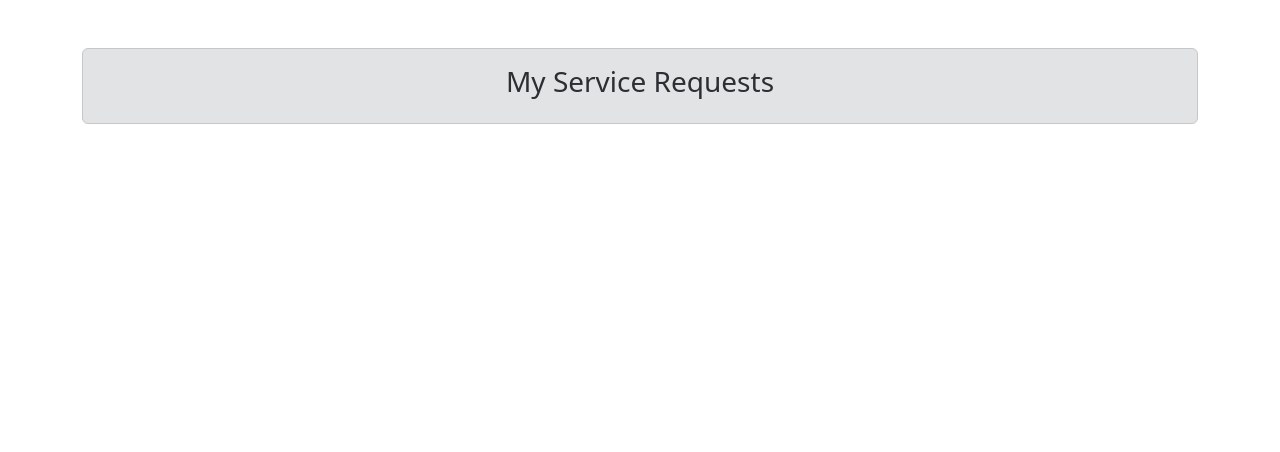
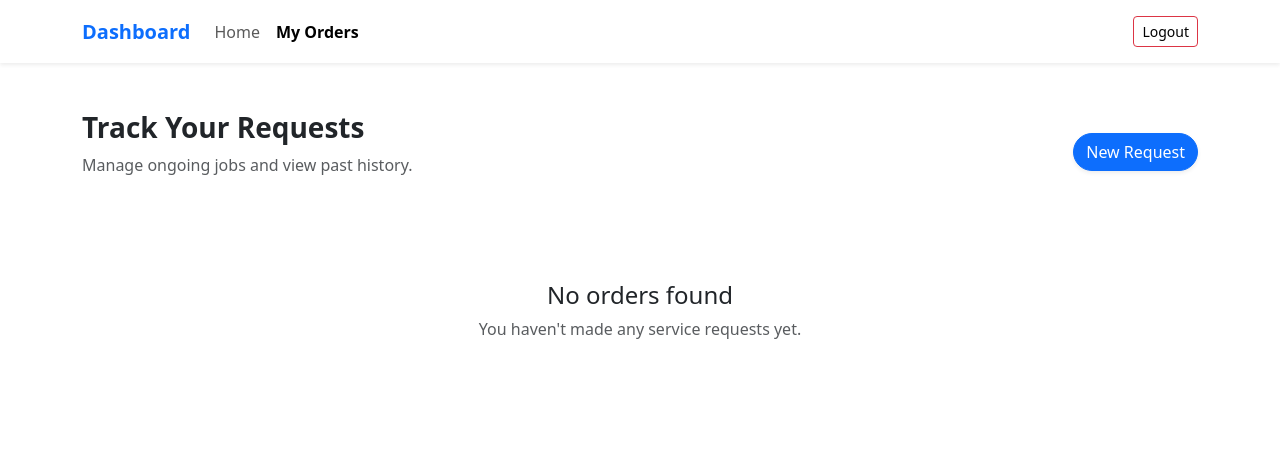
Before and after one commit to BIKRAM-GORAI/hyper-local-skillexchange, a Flask app: page /my_orders in a window 1280 px wide. Shown: the top 452 px of the page. Run offline with Flask 3, Linux system fonts and the light colour scheme; the visitor is signed in with stand-in values (Sample User, id 1).

Commit message:
my orders ui change bids indicating spinner in consumer dashboard and ui improvement in provider dashboard

```diff
--- a/app.py
+++ b/app.py
@@ -3,7 +3,7 @@ from flask import Flask, request, render_template, redirect, url_for, session, g
 from flask_sqlalchemy import SQLAlchemy
 from werkzeug.security import generate_password_hash, check_password_hash
 from math import radians, cos, sin, asin, sqrt
-
+from sqlalchemy.sql import func
 
 app = Flask(__name__)
 app.config['SQLALCHEMY_DATABASE_URI'] = 'sqlite:///mydatabase.db'
@@ -76,6 +76,16 @@ class bids(db.Model):
     con_id=db.Column(db.Integer, nullable=False)
     prov_id=db.Column(db.Integer, nullable=False)
     msg=db.Column(db.String(500), nullable=False)
+
+
+class reviews(db.Model):
+    id = db.Column(db.Integer, primary_key=True)
+    req_id = db.Column(db.Integer, nullable=False)
+    consumer_id = db.Column(db.Integer, nullable=False)
+    provider_id = db.Column(db.Integer, nullable=False)
+    rating = db.Column(db.Integer, nullable=False)
+    comment = db.Column(db.String(500), nullable=True)
+    created_at = db.Column(db.DateTime, default=db.func.current_timestamp())
 
 
 @app.route('/', methods=['GET', 'POST'])#login
@@ -153,8 +163,18 @@ def consumer_dashboard():
     ser_req=service_request.query.filter_by(consumer_id=id).all()
     # print(ser_req)
     # print(ser_req[0].service_title,ser_req[0].service_type)
+    active_req_ids = [r.id for r in ser_req if r.is_active]
+
+    requests_with_bids = []
+    if active_req_ids:
+        # Query bids only for these ACTIVE requests
+        active_bids_query = db.session.query(bids.ser_req_id)\
+                        .filter(bids.ser_req_id.in_(active_req_ids))\
+                        .distinct().all()
+
+        requests_with_bids = [r[0] for r in active_bids_query]
     print("count: ",len(ser_req),ser_req)
-    return render_template('consumer/consumer_dashboard.html',user=current_user_object,requests=ser_req)
+    return render_template('consumer/consumer_dashboard.html',user=current_user_object,requests=ser_req,requests_with_bids=requests_with_bids)
 
 @app.route('/add_requests',methods=['GET', 'POST'])
 def add_service_request():
@@ -190,25 +210,39 @@ def add_service_request():
         return redirect(url_for('consumer_dashboard'))
     return render_template('consumer/service_request.html')
 
+from sqlalchemy.sql import func # Import this at the top
+
 @app.route('/view_bids/<int:req_id>')
 def view_bids(req_id):
     if 'user_id' not in session:
         return redirect(url_for('login'))
 
-    # 1. Get the Service Request details
     req = service_request.query.get_or_404(req_id)
-
-    # Security: Ensure the logged-in consumer owns this request
     if req.consumer_id != session['user_id']:
-        flash("You are not authorized to view this request.")
+        flash("Unauthorized")
         return redirect(url_for('consumer_dashboard'))
 
-    # 2. Fetch Bids AND the Provider Name
-    # We join 'bids' with 'users' to get the full_name of the provider
-    # Result is a list of tuples: [(BidObject, UserObject), ...]
+    # Fetch Bids and Providers
     results = db.session.query(bids, users).join(users, bids.prov_id == users.id).filter(bids.ser_req_id == req_id).all()
 
-    return render_template('consumer/view_bids.html', service=req, bid_data=results)
+    # NEW: Calculate Stats for each Provider in the list
+    provider_stats = {}
+
+    for bid, provider in results:
+        # 1. Count completed jobs (where they were assigned and it is not active/inprogress)
+        # Note: Depending on your logic, you might just count rows in the 'reviews' table for confirmed completions
+        job_count = reviews.query.filter_by(provider_id=provider.id).count()
+
+        # 2. Calculate Average Rating
+        avg_rating_query = db.session.query(func.avg(reviews.rating)).filter(reviews.provider_id == provider.id).scalar()
+        avg_rating = round(avg_rating_query, 1) if avg_rating_query else 0
+
+        provider_stats[provider.id] = {
+            'count': job_count,
+            'rating': avg_rating
+        }
+
+    return render_template('consumer/view_bids.html', service=req, bid_data=results, stats=provider_stats)
 
 @app.route('/accept_bid/<int:bid_id>')
 def accept_bid(bid_id):
@@ -256,30 +290,41 @@ def my_orders():
 
     return render_template('consumer/my_orders.html', orders=orders)
 
-@app.route('/close_order/<int:req_id>')
+@app.route('/close_order/<int:req_id>', methods=['GET', 'POST'])
 def close_order(req_id):
     if 'user_id' not in session:
         return redirect(url_for('login'))
 
     req = service_request.query.get_or_404(req_id)
 
-    # Security check
-    if req.consumer_id != session['user_id']:
-        flash("Unauthorized")
-        return redirect(url_for('consumer_dashboard'))
+    # Check if form is submitted (The Review)
+    if request.method == "POST":
+        rating = int(request.form['rating'])
+        comment = request.form['comment']
 
-    # Mark as completed (You might want a new boolean 'is_completed' in your model,
-    # but for now, we can just set is_inprogress=False and is_active=False)
+        # 1. Create Review
+        new_review = reviews(
+            req_id=req.id,
+            consumer_id=session['user_id'],
+            provider_id=req.assigned_provider_id,
+            rating=rating,
+            comment=comment
+        )
+        db.session.add(new_review)
 
-    req.is_inprogress = False
-    req.is_active = False
+        # 2. Close the Order
+        req.is_inprogress = False
+        req.is_active = False
 
-    # Optional: Delete the request or move to a 'history' table if you prefer
-    # For now, we keep it but it's just 'inactive'
+        db.session.commit()
 
-    db.session.commit()
-    flash("Order marked as completed!")
-    return redirect(url_for('my_orders'))
+        flash("Job completed and review submitted!")
+        return redirect(url_for('my_orders'))
+
+    # If GET request, show the Review Page
+    # Pass the provider name so we can say "How was your experience with X?"
+    provider = users.query.get(req.assigned_provider_id)
+    return render_template('consumer/leave_review.html', req=req, provider=provider)
 
 @app.route('/provider_dashboard')
 def provider_dashboard():
--- a/templates/consumer/my_orders.html
+++ b/templates/consumer/my_orders.html
@@ -4,54 +4,129 @@
 {% endblock head %}
 {% block body %}
 
-<div class="container mt-5">
-    <div class="alert alert-secondary text-center">
-        <h3>My Service Requests</h3>
+<nav class="navbar navbar-expand-lg navbar-light bg-white shadow-sm sticky-top mb-5">
+  <div class="container">
+    <a class="navbar-brand fw-bold text-primary" href="{{ url_for('consumer_dashboard') }}">
+      <i class="bi bi-person-circle"></i> Dashboard
+    </a>
+    <button class="navbar-toggler" type="button" data-bs-toggle="collapse" data-bs-target="#navbarText"
+      aria-controls="navbarText" aria-expanded="false" aria-label="Toggle navigation">
+      <span class="navbar-toggler-icon"></span>
+    </button>
+    <div class="collapse navbar-collapse" id="navbarText">
+      <ul class="navbar-nav me-auto mb-2 mb-lg-0">
+        <li class="nav-item">
+          <a class="nav-link" href="{{ url_for('consumer_dashboard') }}">Home</a>
+        </li>
+        <li class="nav-item">
+          <a class="nav-link active fw-bold" href="#">My Orders</a>
+        </li>
+      </ul>
+      <span class="navbar-text">
+        <a href="{{url_for('logout')}}" class="btn btn-outline-danger btn-sm">Logout</a>
+      </span>
+    </div>
+  </div>
+</nav>
+
+<div class="container pb-5">
+
+    <div class="d-flex justify-content-between align-items-center mb-4">
+        <div>
+            <h3 class="fw-bold text-dark">Track Your Requests</h3>
+            <p class="text-muted">Manage ongoing jobs and view past history.</p>
+        </div>
+        <a href="{{ url_for('add_service_request') }}" class="btn btn-primary rounded-pill shadow-sm">
+            <i class="bi bi-plus-lg"></i> New Request
+        </a>
     </div>
 
-    <div class="row row-cols-1 g-4">
+    <div class="row row-cols-1 g-4 justify-content-center">
+
+        {% if orders|length == 0 %}
+            <div class="col-12 text-center py-5">
+                <div class="text-muted mb-3">
+                    <i class="bi bi-cart-x display-1 opacity-25"></i>
+                </div>
+                <h4>No orders found</h4>
+                <p class="text-muted">You haven't made any service requests yet.</p>
+            </div>
+        {% endif %}
+
         {% for req, provider in orders %}
-        <div class="col">
-            <div class="card shadow-sm">
-                <div class="card-header d-flex justify-content-between align-items-center
-                    {% if req.is_inprogress %}bg-success text-white{% elif req.is_active %}bg-warning text-dark{% else %}bg-secondary text-white{% endif %}">
+        <div class="col-lg-10">
+            <div class="card shadow-sm border-0 h-100 overflow-hidden
+                {% if req.is_inprogress %} border-start border-success border-5
+                {% elif req.is_active %} border-start border-warning border-5
+                {% else %} border-start border-secondary border-5 {% endif %}">
 
-                    <span><strong>{{ req.service_title }}</strong> ({{ req.service_type }})</span>
+                <div class="card-body p-4">
+                    <div class="d-flex justify-content-between align-items-start mb-3">
+                        <div>
+                            <h5 class="fw-bold mb-1">{{ req.service_title }}</h5>
+                            <span class="text-muted small">{{ req.service_type }} • Budget: ₹{{ req.budget }}</span>
+                        </div>
 
                         {% if req.is_inprogress %}
-                        <span class="badge bg-light text-success">In Progress</span>
+                            <span class="badge bg-success bg-opacity-10 text-success border border-success px-3 py-2 rounded-pill">
+                                <i class="bi bi-tools"></i> In Progress
+                            </span>
                         {% elif req.is_active %}
-                        <span class="badge bg-light text-dark">Pending Bids</span>
+                            <span class="badge bg-warning bg-opacity-10 text-dark border border-warning px-3 py-2 rounded-pill">
+                                <i class="bi bi-hourglass-split"></i> Pending Bids
+                            </span>
                         {% else %}
-                        <span class="badge bg-dark">Completed/Closed</span>
+                            <span class="badge bg-secondary bg-opacity-10 text-secondary border border-secondary px-3 py-2 rounded-pill">
+                                <i class="bi bi-check-all"></i> Completed
+                            </span>
                         {% endif %}
                     </div>
 
-                <div class="card-body">
-                    <p class="card-text">{{ req.desc }}</p>
-                    <p><strong>Budget:</strong> ${{ req.budget }}</p>
+                    <p class="card-text text-muted mb-4">{{ req.desc }}</p>
 
                     {% if req.is_inprogress and provider %}
-                        <div class="alert alert-light border">
-                            <h5>Provider Details:</h5>
-                            <p><strong>Name:</strong> {{ provider.full_name }}</p>
-                            <p><strong>Email:</strong> <a href="mailto:{{ provider.email }}">{{ provider.email }}</a></p>
+                        <div class="bg-light p-3 rounded mb-3">
+                            <h6 class="text-uppercase text-muted small fw-bold mb-2">Assigned Professional</h6>
+                            <div class="d-flex align-items-center justify-content-between flex-wrap">
+                                <div class="d-flex align-items-center mb-2 mb-md-0">
+                                    <div class="bg-white p-2 rounded-circle shadow-sm me-3">
+                                        <i class="bi bi-person-fill fs-5 text-primary"></i>
+                                    </div>
+                                    <div>
+                                        <div class="fw-bold">{{ provider.full_name }}</div>
+                                        <div class="small"><a href="mailto:{{ provider.email }}" class="text-decoration-none text-secondary">{{ provider.email }}</a></div>
+                                    </div>
+                                </div>
 
-                            <hr>
-                            <p class="text-muted small">Work is currently underway. Click below only when the job is done.</p>
                                 <a href="{{ url_for('close_order', req_id=req.id) }}"
-                               class="btn btn-danger"
-                               onclick="return confirm('Are you sure the work is finished?');">
-                               Mark as Completed
+                                   class="btn btn-danger btn-sm shadow-sm"
+                                   onclick="return confirm('Confirm that the work is completely finished?');">
+                                   <i class="bi bi-check-lg"></i> Mark as Completed
                                 </a>
                             </div>
+                        </div>
+                        <small class="text-success fst-italic">
+                            <i class="bi bi-info-circle"></i> Work is underway. Click 'Mark as Completed' only when the job is done.
+                        </small>
+
                     {% elif req.is_active %}
-                        <div class="text-muted">
-                            Looking for providers... <a href="{{ url_for('view_bids', req_id=req.id) }}">Check Bids</a>
+                        <div class="d-flex align-items-center bg-light p-3 rounded">
+                            <i class="bi bi-bell text-warning fs-4 me-3"></i>
+                            <div class="flex-grow-1">
+                                <strong>Providers are reviewing your request.</strong>
+                                <div class="small text-muted">Check if you have received any offers.</div>
                             </div>
+                            <a href="{{ url_for('view_bids', req_id=req.id) }}" class="btn btn-primary btn-sm">
+                                View Bids
+                            </a>
+                        </div>
+
                     {% else %}
-                         <p class="text-center text-muted"><em>This order is closed.</em></p>
+                        <div class="text-center p-2 text-muted">
+                            <small><em>This order was closed on {{ req.created_at.strftime('%Y-%m-%d') }} (approx)</em></small>
+                        </div>
                     {% endif %}
+
                 </div>
             </div>
         </div>
--- a/templates/provider/edit_bid.html
+++ b/templates/provider/edit_bid.html
@@ -17,7 +17,7 @@
         <div class="card-body p-4">
 
             <div class="mb-4 text-center">
-                <p class="mb-1 text-muted">Customer Budget: <strong>${{ service.budget }}</strong></p>
+                <p class="mb-1 text-muted">Customer Budget: <strong>₹{{ service.budget }}</strong></p>
                 <p class="text-muted fst-italic small">"{{ service.desc }}"</p>
                 <hr>
             </div>
--- a/templates/provider/place_bid.html
+++ b/templates/provider/place_bid.html
@@ -16,7 +16,7 @@
         <div class="card-body p-4">
 
             <div class="mb-4 text-center">
-                <h5 class="text-success fw-bold">Budget: ${{ service.budget }}</h5>
+                <h5 class="text-success fw-bold">Budget: ₹{{ service.budget }}</h5>
                 <p class="text-muted fst-italic">"{{ service.desc }}"</p>
                 <hr>
             </div>
--- a/updates.txt
+++ b/updates.txt
@@ -63,3 +63,9 @@ time 10:30 am
 commit 13 BIKRAM GORAI
 TIME - 11:00
 ui changes in viewbids editbids myworks placebid
+
+
+commit 14 AYUSH MAJI
+TIME - 12:00
+my orders ui change
+bids indicating spinner in consumer dashboard and ui improvement in provider dashboard
```
Also changed, not shown: templates/consumer/consumer_dashboard.html (+13 -3 lines), templates/consumer/leave_review.html (added, +40 -0 lines), templates/consumer/view_bids.html (+13 -4 lines), templates/provider/provider_dashboard.html (+18 -11 lines). Lines whose indentation alone changed are shown as unchanged.
